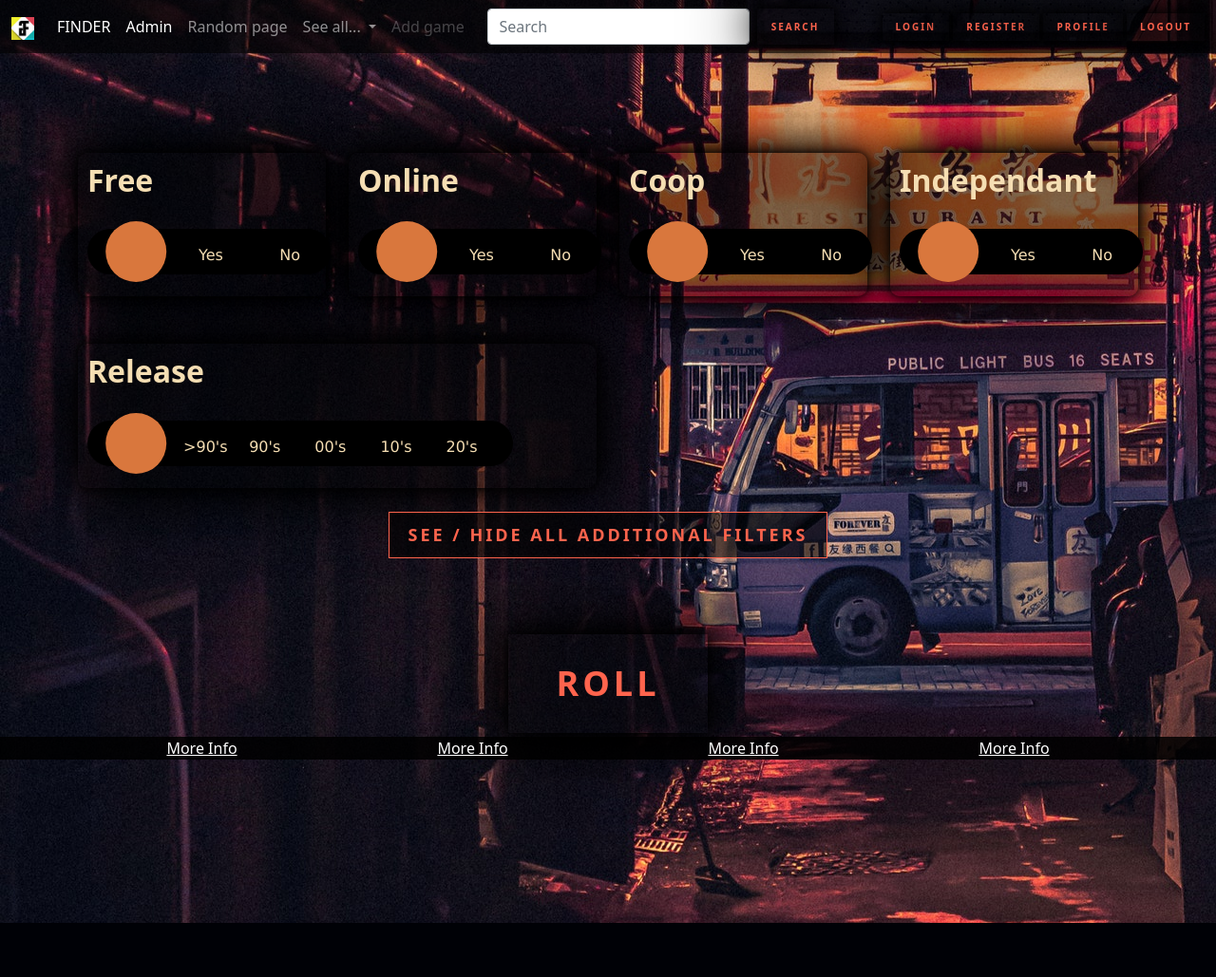
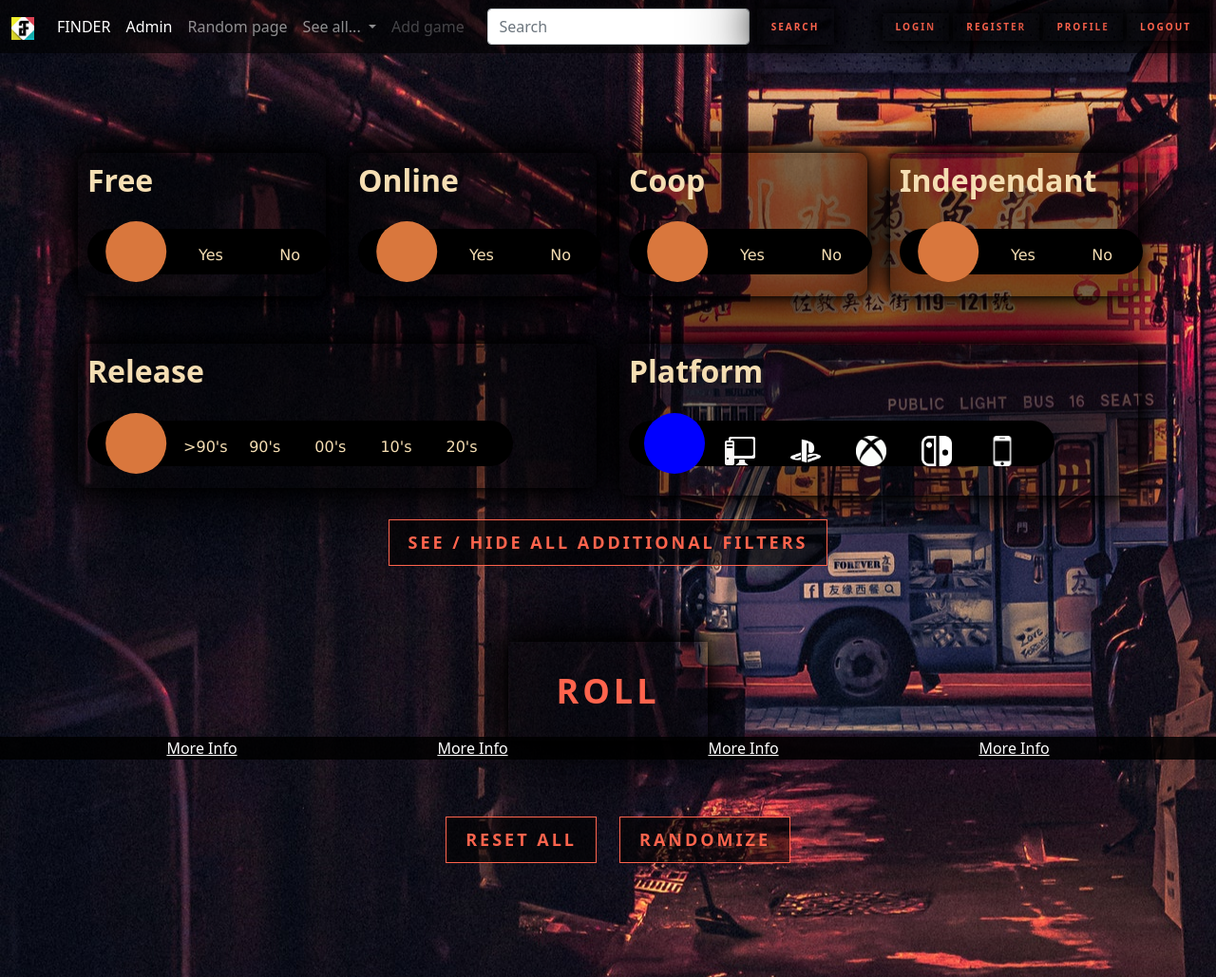
Before and after one commit to MythMega/GameFinder, a Django app: page /roll/ in a window 1280 px wide. Shown: the whole page at 95% size. Before the commit the page ends 972 px from the top, so only its background shows below. Run offline with Django 3.2, Linux system fonts and the light colour scheme; data comes from the database, SQL or seed files in the repository.

Commit message:
add platform choice (only in front)

```diff
--- a/www/Django/finder/static/finder/css/radio.css
+++ b/www/Django/finder/static/finder/css/radio.css
@@ -1,3 +1,15 @@
+.icon-platform {
+	width: 32px;
+	height: 32px;
+}
+
+
+
+
+
+
+
+
 .switch {
 	position: relative;
 	width: 16rem;
@@ -154,3 +166,95 @@ body {
 .lblnotlast {
     margin-right: 2rem;
 }
+
+/*
+body {
+	background: #333;
+	color: #999;
+	position: absolute;
+	top: 50%;
+	left: 50%;
+	margin-left: -9rem;
+	margin-top: -3rem;
+} */
+
+
+.platformswitch {
+	position: relative;
+	width: 28rem;
+	padding: 0 1rem;
+	font-family: verdana;
+}
+
+.platformswitch:before {
+	content: '  ';
+	position: absolute;
+	left: 0;
+	z-index: -1;
+	width: 100%;
+	height: 3rem;
+	background: rgb(0, 0, 0);
+	border-radius: 30px;
+}
+
+.platformswitch__label {
+	display: inline-block;
+	width: 2rem;
+	padding: 1rem;
+	text-align: center;
+	cursor: pointer;
+	transition: color 200ms ease-out;
+}
+
+.platformswitch__label:hover {
+	color: white;
+}
+
+.platformswitch__indicator {
+	width: 4rem;
+	height: 4rem;
+	position: absolute;
+	top: -.5rem;
+	left: 0;
+	background: blue;
+	border-radius: 50%;
+	transition: transform 600ms cubic-bezier(0.02, 0.94, 0.09, 0.97), background 300ms cubic-bezier(0.17, 0.67, 0.14, 1.03);
+	transform: translate3d(1rem, 0, 0);
+}
+
+.platformswitch input.nc:checked ~ .platformswitch__indicator {
+	background: rgb(217,119,61);
+	transform: translate3d(1.2rem, 0, 0);
+}
+
+.platformswitch input.one:checked ~ .platformswitch__indicator {
+	background: rgb(75,50,50);
+	transform: translate3d(5.7rem, 0, 0);
+}
+
+.platformswitch input.two:checked ~ .platformswitch__indicator {
+	background: rgb(56,50,86);
+	transform: translate3d(9.7rem, 0, 0);
+}
+
+.platformswitch input.three:checked ~ .platformswitch__indicator {
+	background: rgb(58,33,56);
+	transform: translate3d(13.7rem, 0, 0);
+}
+
+.platformswitch input.four:checked ~ .platformswitch__indicator {
+	background: rgb(60,24,40);
+	transform: translate3d(18.0rem, 0, 0);
+}
+
+.platformswitch input.five:checked ~ .platformswitch__indicator {
+	background: rgb(159,26,40);
+	transform: translate3d(22.7rem, 0, 0);
+}
+
+.platformswitch input[type="radio"]:not(:checked), .platformswitch input[type="radio"]:checked {
+	display: none;
+}
+.lblnotlast {
+    margin-right: 2rem;
+}
--- a/www/Django/finder/templates/finder/roll.html
+++ b/www/Django/finder/templates/finder/roll.html
@@ -89,6 +89,26 @@
                     </div>
                 </div>
             </div>
+            <div class="col-xs-12 col-sm-12 col-md-12 col-lg-6">
+                <div class="choiceCard">
+                    <h2>Platform</h2><br>
+                    <div class="platformswitch">
+                        <input type="radio" name="platform" id="platformNC" value="platformNC" class="nc" checked>
+                            <label for="platformNC" class="platformswitch__label lblnotlast"><img src="{% static 'finder/img/front/icons/all.png'%}" class="icon-platform" alt=""></label>
+                        <input type="radio" name="platform" id="platformA" value="platformA" class="one">
+                            <label for="platformA" class="platformswitch__label lblnotlast"><img src="{% static 'finder/img/front/icons/pc.png'%}" class="icon-platform" alt=""></label>
+                        <input type="radio" name="platform" id="platformB" value="platformB" class="two">
+                            <label for="platformB" class="platformswitch__label lblnotlast"><img src="{% static 'finder/img/front/icons/ps.png'%}" class="icon-platform" alt=""></label>
+                        <input type="radio" name="platform" id="platformC" value="platformC" class="three">
+                            <label for="platformC" class="platformswitch__label lblnotlast"><img src="{% static 'finder/img/front/icons/xbox.png'%}" class="icon-platform" alt=""></label>
+                        <input type="radio" name="platform" id="platformD" value="platformD" class="four">
+                            <label for="platformD" class="platformswitch__label lblnotlast"><img src="{% static 'finder/img/front/icons/nintendo.png'%}" class="icon-platform" alt=""></label>
+                        <input type="radio" name="platform" id="platformE" value="platformE" class="five">
+                            <label for="platformE" class="platformswitch__label"><img src="{% static 'finder/img/front/icons/smartphone.png'%}" class="icon-platform" alt=""></label>
+                    <div class="platformswitch__indicator" /></div>
+                    </div>
+                </div>
+            </div>
             <div class="contentFitter"><center>
                 <button class="neonButton miniNeon" type="button" data-bs-toggle="collapse" data-bs-target=".multi-collapse" aria-expanded="false" aria-controls="additionalTag">See / Hide all additional filters</button>
             </center></div>
@@ -125,6 +145,16 @@
                 </div>
                 <div class="upper10"></div>
             </center>
+            <div class="container">
+                <div class="row">
+                    <div class="col-6">
+                        <div class="float-end"><button type="reset" class="neonButton miniNeon" type="button">RESET ALL</button></div>
+                    </div>
+                    <div class="col-6">
+                        <button type="" class="neonButton miniNeon" type="button">RANDOMIZE</button>
+                    </div>
+                </div>
+            </div>
         </div>
     </div>
 </form>
```
Also changed, not shown: www/Django/finder/static/finder/img/front/icons/all.png (added), www/Django/finder/static/finder/img/front/icons/nintendo.png (added), www/Django/finder/static/finder/img/front/icons/pc.png (added), www/Django/finder/static/finder/img/front/icons/ps.png (added), www/Django/finder/static/finder/img/front/icons/smartphone.png (added), www/Django/finder/static/finder/img/front/icons/xbox.png (added).
